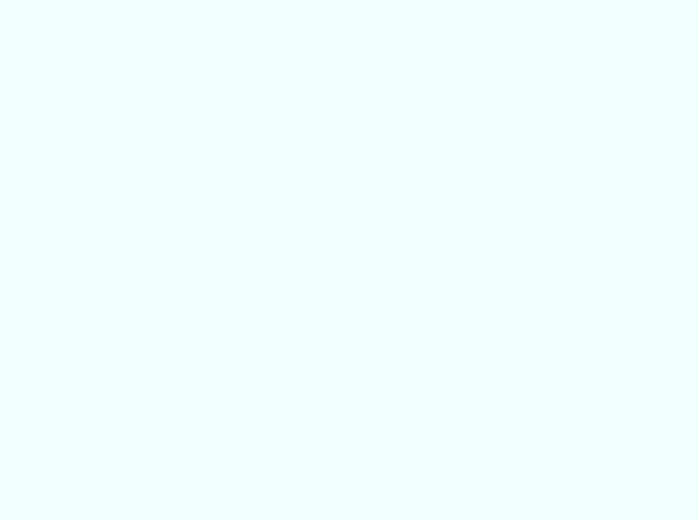
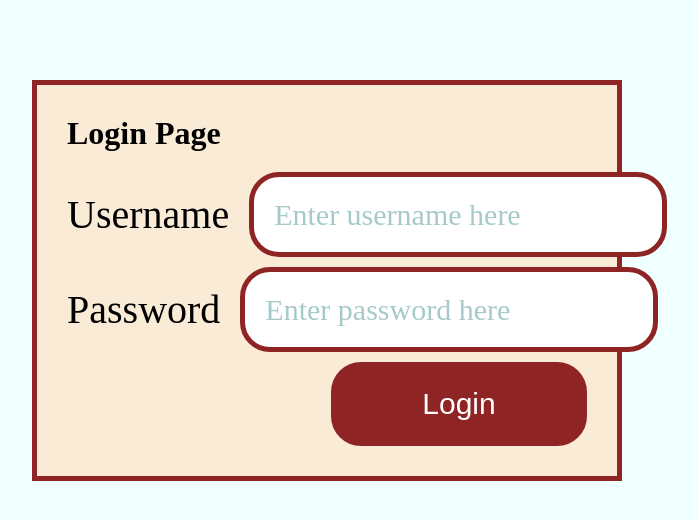
Before and after one commit to sappakit/nodejs-auth-blog-post-app, a React (Create React App) app in the folder client/: page /login in a window 1280 px wide. Before the commit this address had no page. Shown: the top 520 px of the page, without its empty margins (313-1011 px from the left). Built offline with nearby package versions, Linux system fonts and the light colour scheme.

Commit message:
add login form

```diff
--- a/client/src/App.css
+++ b/client/src/App.css
@@ -180,11 +180,21 @@ label {
   font-size: 40px;
 }
 
-.post-form {
+.post-form,
+.login-form {
   border: 5px solid var(--secondary-color);
   padding: 30px;
   margin: 30px 0;
   background: var(--highlight-color);
+}
+
+.login-form-container {
+  display: flex;
+  justify-content: center;
+}
+
+.login-form {
+  width: 50%;
 }
 
 form h1 {
--- a/client/src/App.js
+++ b/client/src/App.js
@@ -4,7 +4,7 @@ import HomePage from "./pages/HomePage";
 import CreatePostPage from "./pages/CreatePostPage";
 import ViewPostPage from "./pages/ViewPostPage";
 import EditPostPage from "./pages/EditPostPage";
-
+import LoginPage from "./pages/LoginPage";
 import "./App.css";
 
 function App() {
@@ -13,6 +13,7 @@ function App() {
       <BrowserRouter>
         <Routes>
           <Route path="/" element={<HomePage />} />
+          <Route path="/login" element={<LoginPage />} />
           <Route path="/post/create" element={<CreatePostPage />} />
           <Route path="/post/view/:postId" element={<ViewPostPage />} />
           <Route path="/post/edit/:postId" element={<EditPostPage />} />
--- /dev/null
+++ b/client/src/pages/LoginPage.js
@@ -0,0 +1,54 @@
+import { useState } from "react";
+
+function LoginPage() {
+  const [username, setUsername] = useState("");
+  const [password, setPassword] = useState("");
+
+  const handleSubmit = (event) => {
+    event.preventDefault();
+  };
+
+  return (
+    <div className="login-form-container">
+      <form className="login-form" onSubmit={handleSubmit}>
+        <h1>Login Page</h1>
+        <div className="input-container">
+          <label>
+            Username
+            <input
+              id="username"
+              name="username"
+              type="text"
+              placeholder="Enter username here"
+              onChange={(event) => {
+                setUsername(event.target.value);
+              }}
+              value={username}
+            />
+          </label>
+        </div>
+        <div className="input-container">
+          <label>
+            Password
+            <input
+              id="password"
+              name="password"
+              type="text"
+              placeholder="Enter password here"
+              onChange={(event) => {
+                setPassword(event.target.value);
+              }}
+              value={password}
+            />
+          </label>
+        </div>
+
+        <div className="form-actions">
+          <button type="submit">Login</button>
+        </div>
+      </form>
+    </div>
+  );
+}
+
+export default LoginPage;
```
